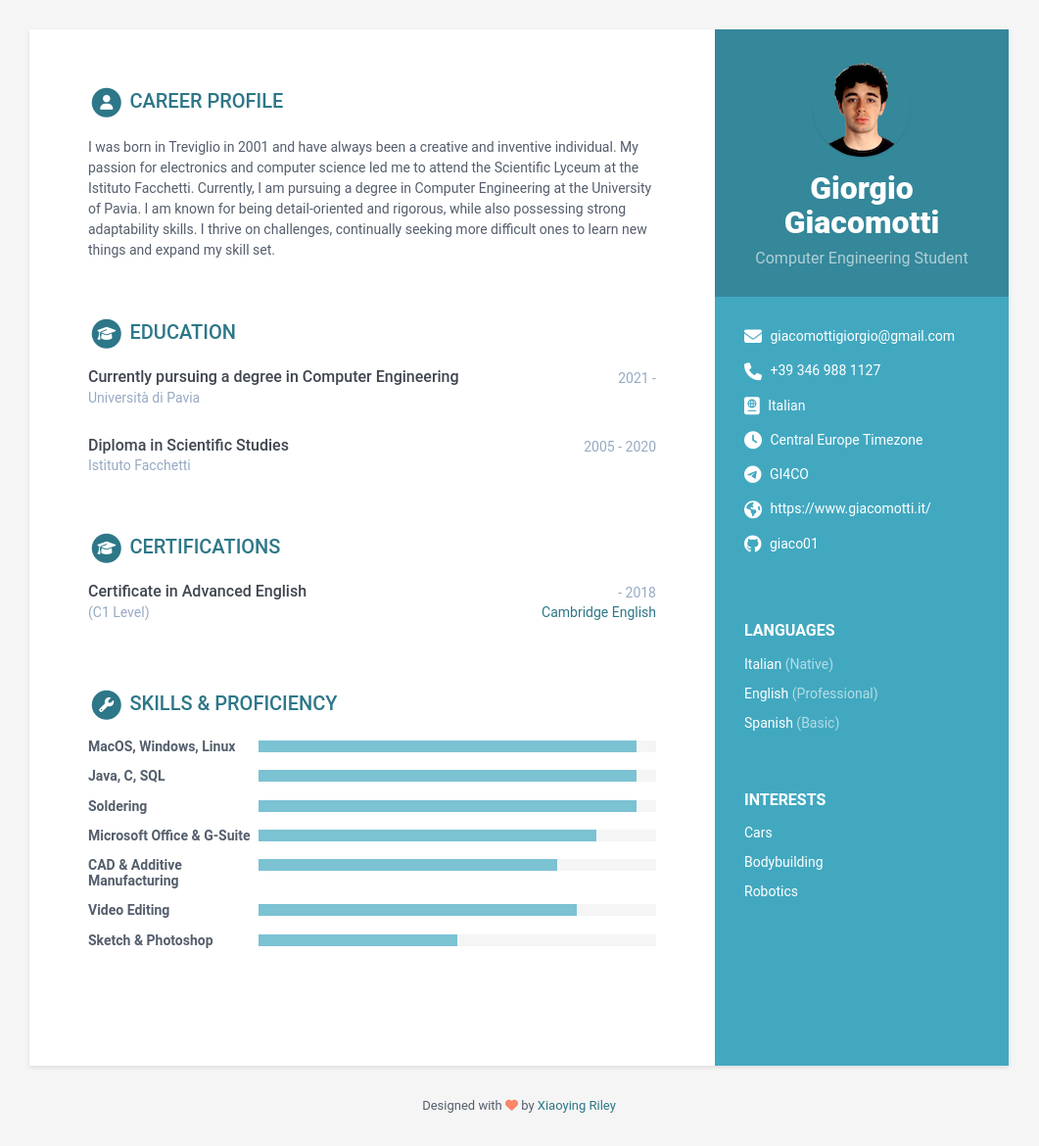
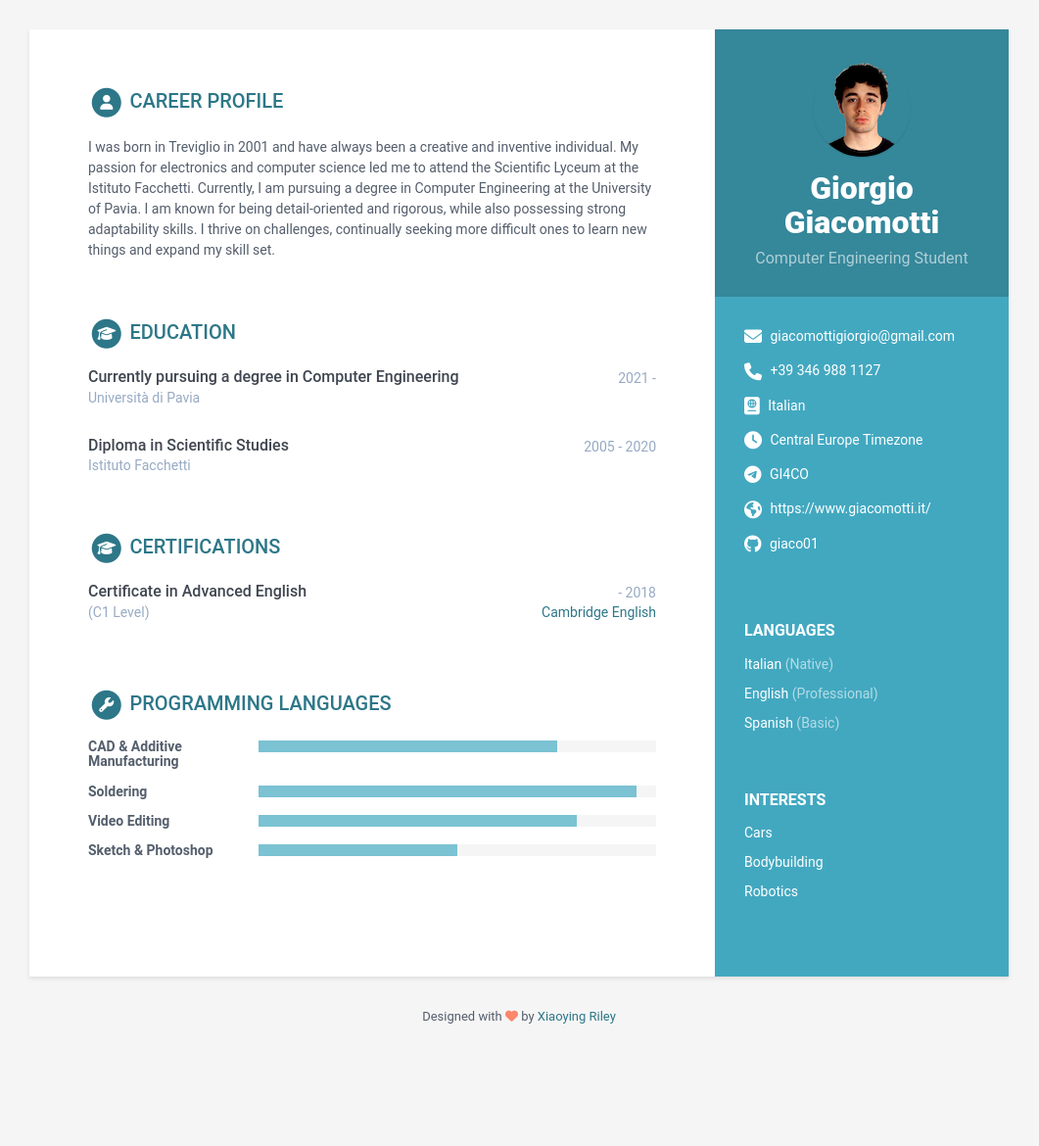
Before and after one commit to giaco01/giaco01.github.io, a Jekyll site: the page built from index.html, in a window 1280 px wide. Shown: the whole page at 98% size, without its empty margins (110-1171 px from the left). Built offline with Jekyll 4.4.1, drawn with Linux system fonts in a browser that asks for light colours; after the commit the page ends 1079 px from its top, so only the background shows below that.

Commit message:
Update data.yml

```diff
--- a/_data/data.yml
+++ b/_data/data.yml
@@ -94,7 +94,23 @@ certifications:
           details: |
 
 skills:
-    title: Skills &amp; Proficiency
+    title: Operating Systems
+    toolset:
+      - name: Windows
+        level: 90%
+      - name: MacOS
+        level: 90%
+      - name: Linux
+        level: 70%
+
+    title: Programming Languages
+    toolset:
+      - name: C
+        level: 95%
+      - name: Java
+        level: 95%
+      - name: SQL
+        level: 95%
 
     toolset:
       - name: MacOS, Windows, Linux
@@ -103,14 +119,15 @@ skills:
       - name: Java, C, SQL
         level: 95%
 
-      - name: Soldering
-        level: 95%
-
       - name: Microsoft Office & G-Suite
         level: 85%
 
+    toolset:
       - name: CAD & Additive Manufacturing
         level: 75%
+
+      - name: Soldering
+        level: 95%
 
       - name: Video Editing
         level: 80%
```
